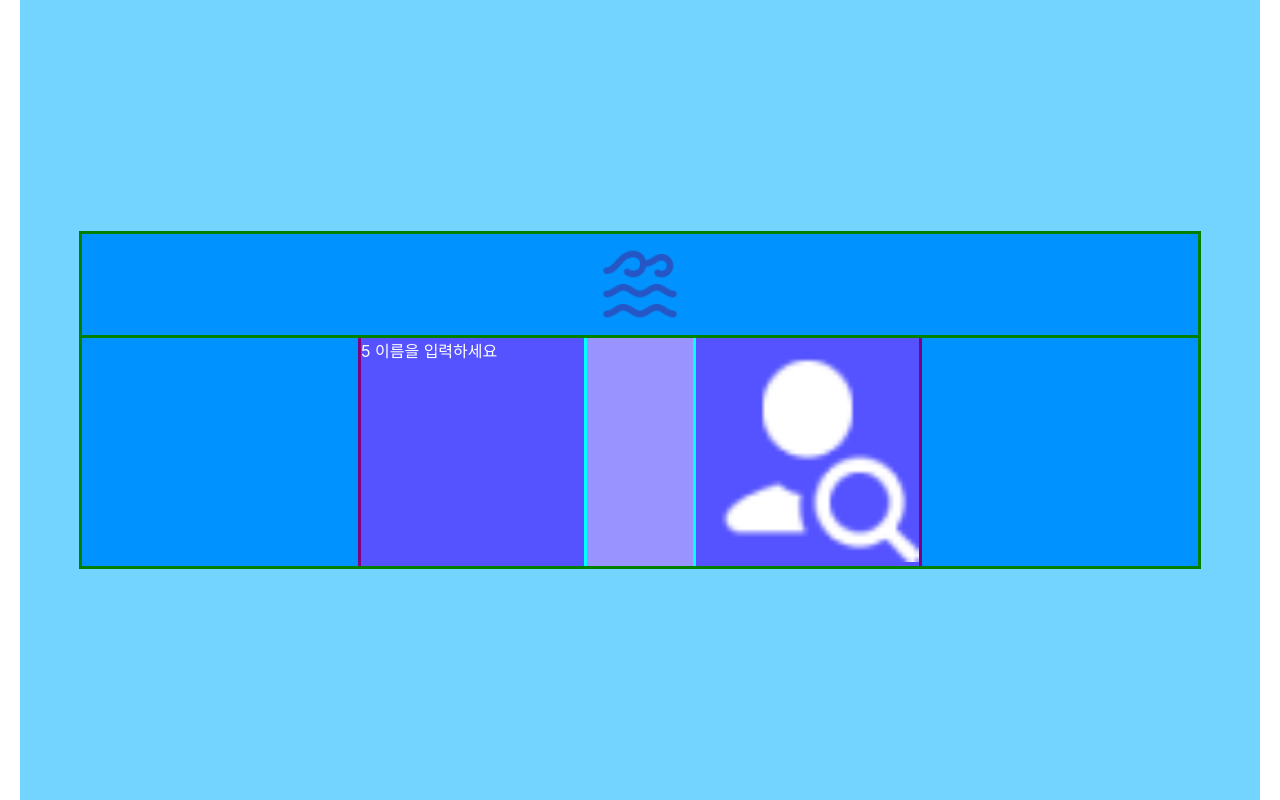
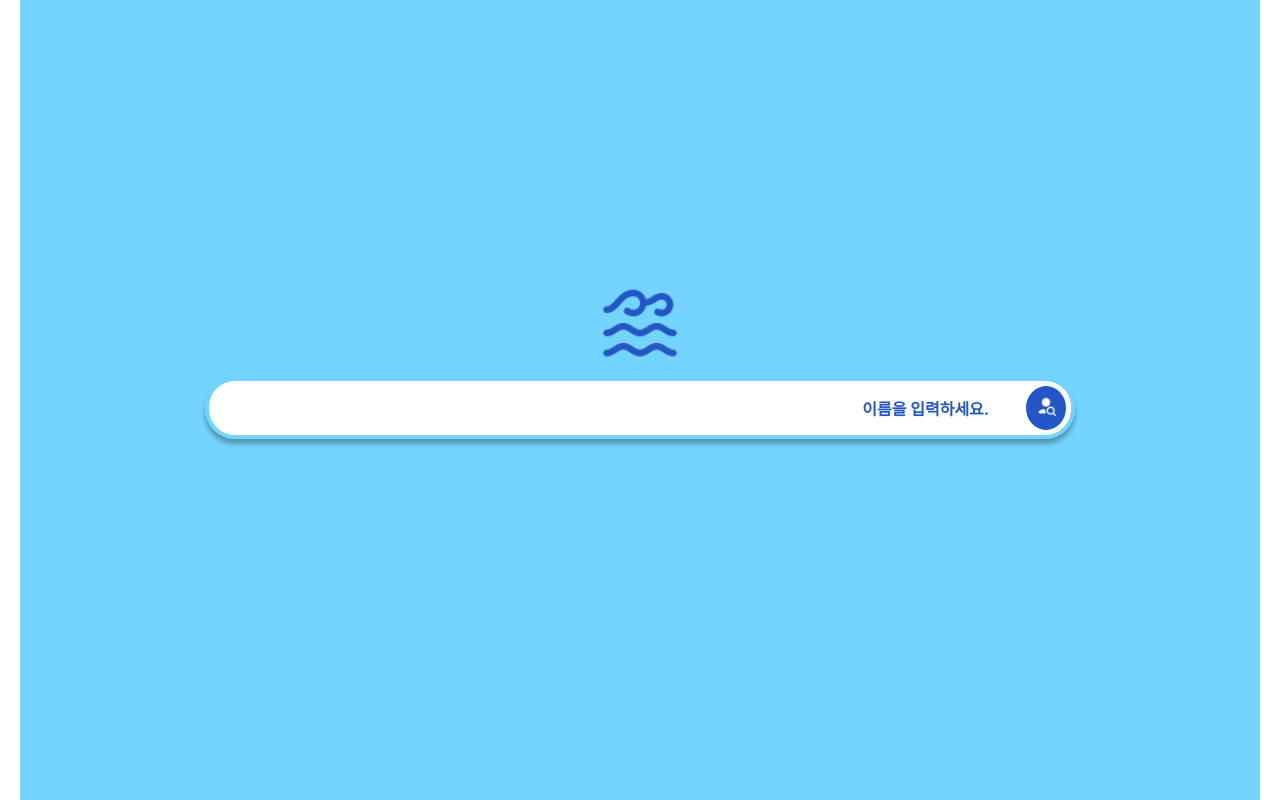
Before and after one commit to RIDE-THE-WAVE/Frontend, a React (Create React App) app in the folder ride-the-wave/: page / in a window 1280 px wide. Built offline with nearby package versions, Linux system fonts and the light colour scheme.

Commit message:
FEAT: 로그인 페이지 css 구현 #5 #6

```diff
--- a/ride-the-wave/src/component/login/Login.js
+++ b/ride-the-wave/src/component/login/Login.js
@@ -10,20 +10,20 @@ function Login() {
         <div className={styles.Login}>
             <div></div>
             <div className={styles.center_box}>
-                <div className={styles.center_inner_box}>
+                <div className={styles.center_upper_inner_box}>
                     <Link to="/"><img src={logo} alt="logo" /></Link>
                 </div>
-                <div className={styles.center_inner_box}>
+                <div className={styles.center_under_inner_box}>
                     <div className={styles.search_box}>
                         {/* 이름 입력 박스가 들어갈 예정 */}
-                        <div className={styles.put_search_data_section}>5 이름을 입력하세요
-                        </div>
-                        <div className={styles.search_img}>
-                            {/* 버튼 클릭하면 회원 정보 확인 및 권한 부여 후 다음 페이지로 넘어가는 기능 구현 */}
+                        <div className={styles.put_search_data_section}>
+                            <div></div>
+                            <span>이름을 입력하세요.</span>
                             <Link to="/myrecord">
-                                {/* <span> */}
-                                    <img src={search_client} alt="search_client" width='100%'/>
-                                {/* </span> */}
+                                <div className={styles.search_img}>
+                                    {/* 버튼 클릭하면 회원 정보 확인 및 권한 부여 후 다음 페이지로 넘어가는 기능 구현 */}
+                                    <img src={search_client} alt="search_client"/>
+                                </div>
                             </Link>
                         </div>
                     </div>
--- a/ride-the-wave/src/component/login/Login.module.css
+++ b/ride-the-wave/src/component/login/Login.module.css
@@ -8,49 +8,80 @@
     grid-template-rows: repeat(3, 1fr);
     gap: 20px;
     background-color: #73D5FF;
-    /* outline: 3px solid red; */
-    /* color: white;     */
+    /* outline: 3px solid red;
+    color: white;     */
 }
 
 .center_box {
     display: flex;
     align-items: center;
     flex-direction: column;
-    /* outline: 3px solid blue; */
-    /* color: white; */
-    /* background-color: #73D5F1; */
+    /* outline: 3px solid blue;
+    color: white;
+    background-color: #73D5F1; */
 }
 
-.center_inner_box {
+.center_upper_inner_box {
     display: flex;
     justify-content: center;
-    width: 90%;
+    width: 100%;
     color: white;
-    outline: 3px solid green;
-    background-color: #0093ff;
+    /* outline: 3px solid green;
+    background-color: #0093ff; */
+}
+
+.center_under_inner_box {
+    display: flex;
+    flex: 0.3;
+    justify-content: center;
+    width: 100%;
+    color: white;
+    /* outline: 3px solid green;
+    background-color: #0093ff; */
 }
 
 .search_box {
-    flex: 0.5;
+    flex: 0.7;
     display: flex;
-    justify-content: space-between;
-    outline: 3px solid purple;
+    border: 4px solid #73D5FF;
+    border-radius: 30px;
+    box-shadow: 0px 5px 5px rgba(0, 0, 0, 0.3);
     color: white;
-    background-color: #9993ff;
+    background-color: white;
+    /* outline: 3px solid purple; */
+    /* background-color: #9993ff; */
 }
 
 .put_search_data_section {
-    flex: 0.4;
-    outline: 3px solid cyan;
+    flex: 1;
+    display: flex;
+    justify-content: flex-end;
+    align-items: center;
     color: white;
-    background-color: #5553ff;
+    /* outline: 3px solid cyan; */
+    /* background-color: #5553ff; */
+}
+
+.put_search_data_section > span {
+    margin-right: 2em;
+    font-weight: bold;
+    color: #2457C5;
 }
 
 .search_img {
-    flex: 0.4;
-    outline: 3px solid cyan;
     color: white;
-    background-color: #5553ff;
+    align-items: end;
+    background-color: #2457C5;
+    border-radius: 50%;
+    margin: 10%;
+    /* outline: 3px solid cyan; */
+    /* background-color: #5553ff; */
+}
+
+.search_img > img {
+    width: 50%;
+    height: 50%;
+    margin: 25%;
 }
 
 
```
